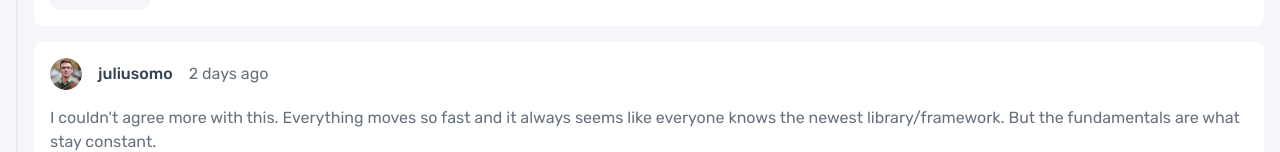
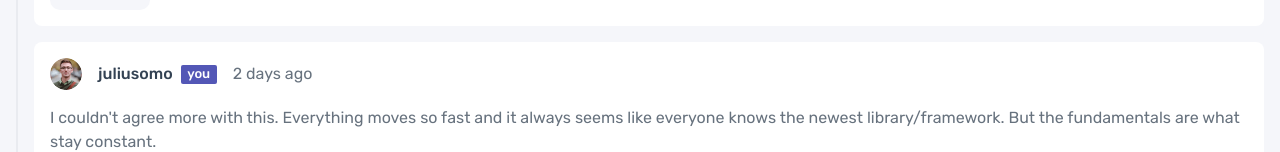
Before and after one commit to g-akca/interactive-comments-section, a React (Vite) app: page / in a window 1280 px wide. Shown: the part 590-742 px from the top of the page. Built offline with nearby package versions, Linux system fonts and the light colour scheme.

Commit message:
Pass isOwn to CommentHeader, show badge

```diff
--- a/src/components/CommentCard.jsx
+++ b/src/components/CommentCard.jsx
@@ -9,7 +9,7 @@ function CommentCard({ comment }) {
 
   return (
     <div className="bg-white rounded-lg p-4 flex flex-col gap-4">
-      <CommentHeader createdAt={comment.createdAt} user={comment.user} />
+      <CommentHeader createdAt={comment.createdAt} user={comment.user} isOwn={isOwn} />
 
       <p>{comment.content}</p>
 
--- a/src/components/CommentHeader.jsx
+++ b/src/components/CommentHeader.jsx
@@ -1,8 +1,15 @@
-function CommentHeader({ createdAt, user }) {
+function CommentHeader({ createdAt, user, isOwn }) {
   return (
     <div className="flex gap-4 items-center">
       <img src={user.image.png} alt="Avatar image" className="w-8 aspect-square rounded-full" />
-      <span className="text-grey-800 font-medium">{user.username}</span>
+
+      <div className="flex gap-2 items-center">
+        <span className="text-grey-800 font-medium">{user.username}</span>
+        {isOwn && (
+          <span className="w-9 h-4.75 bg-purple-600 rounded-xs flex justify-center items-center text-white font-medium lowercase text-[13px] leading-[120%]">You</span>
+        )}
+      </div>
+
       <span>{createdAt}</span>
     </div>
   )
```
